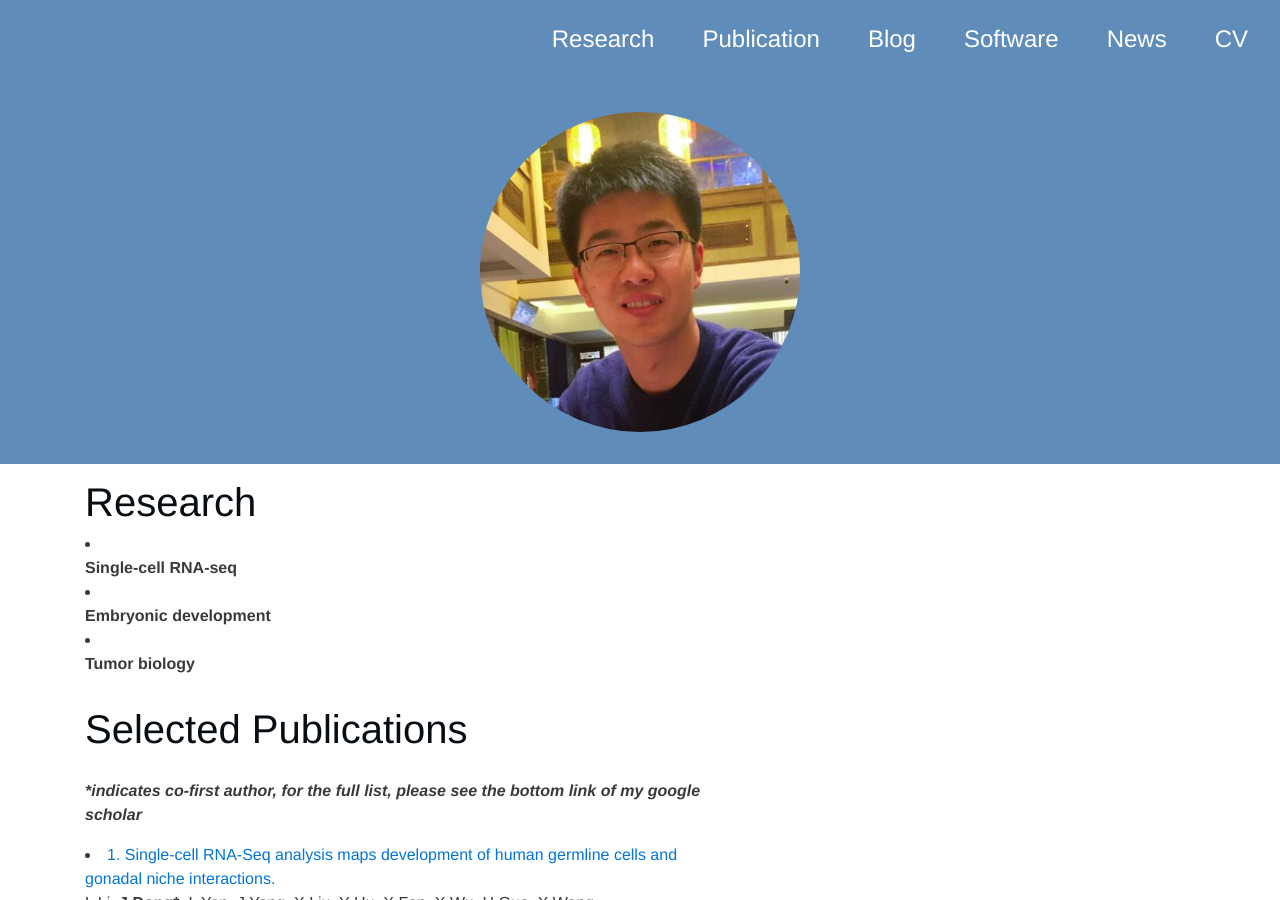
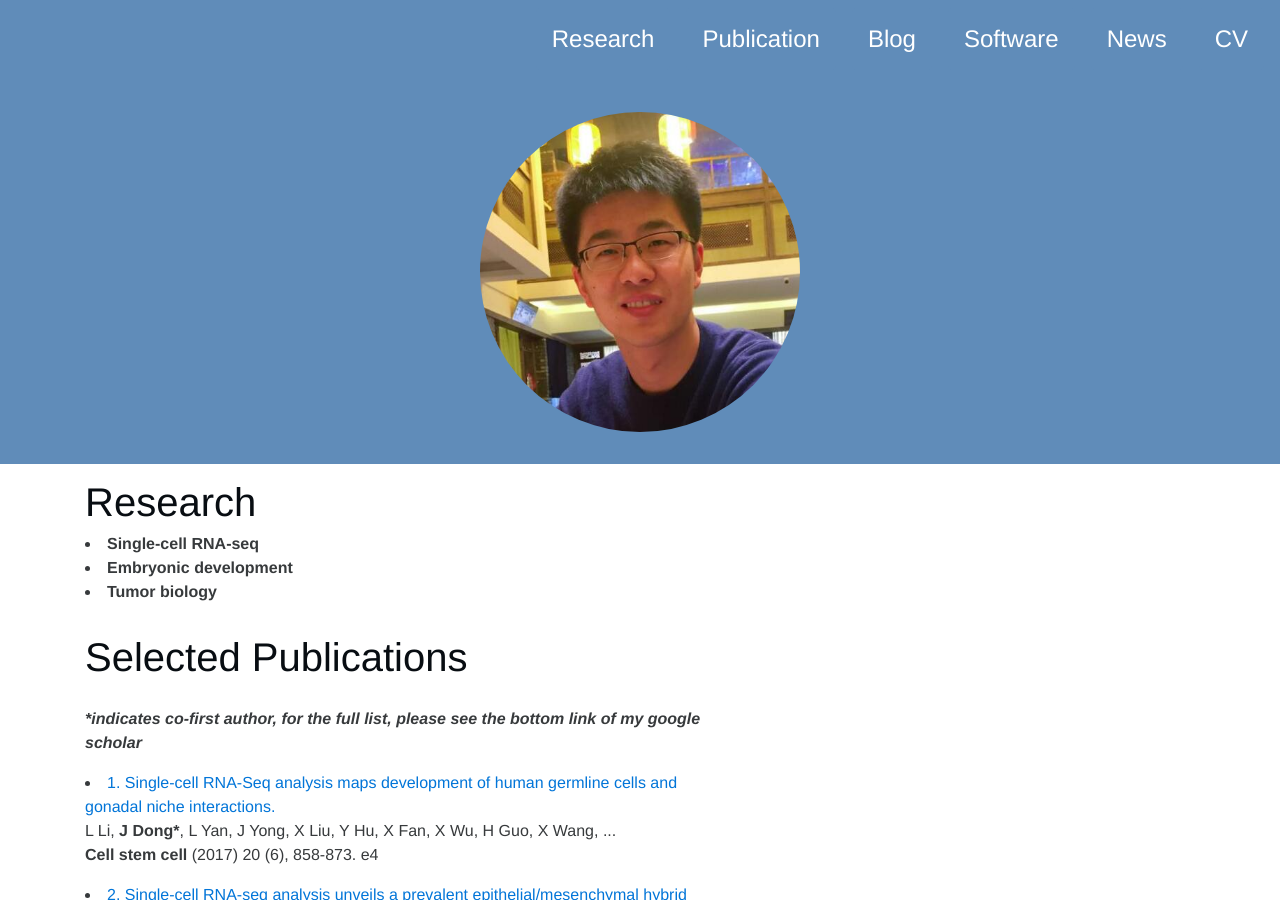
Before and after one commit to zorrodong/zorrodong.github.io, a Jekyll site: the page built from index.html, in a window 1280 px wide and 900 px high. Built offline with Jekyll 4.4.1, drawn with Linux system fonts in a browser that asks for light colours; nearby versions of some CDN libraries.

```diff
--- a/_includes/about.html
+++ b/_includes/about.html
@@ -6,9 +6,9 @@
         <div class="col-md-5 row-top">
           <h1>Research</h1>
           <b>
-            <li><br />Single-cell RNA-seq</li>
-            <li><br />Embryonic development</li>
-            <li><br />Tumor biology</li>
+            <li>Single-cell RNA-seq</li>
+            <li>Embryonic development</li>
+            <li>Tumor biology</li>
           </b>
         </div>
       </div>
```
